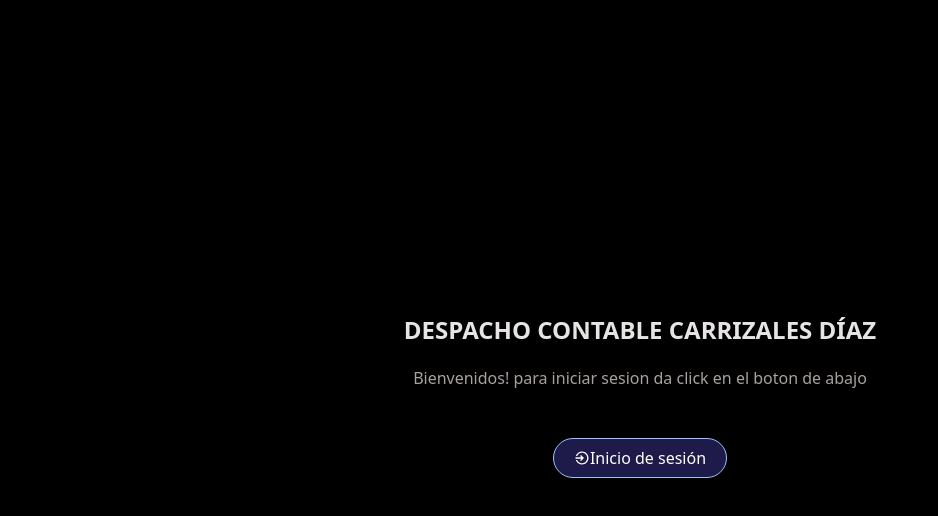
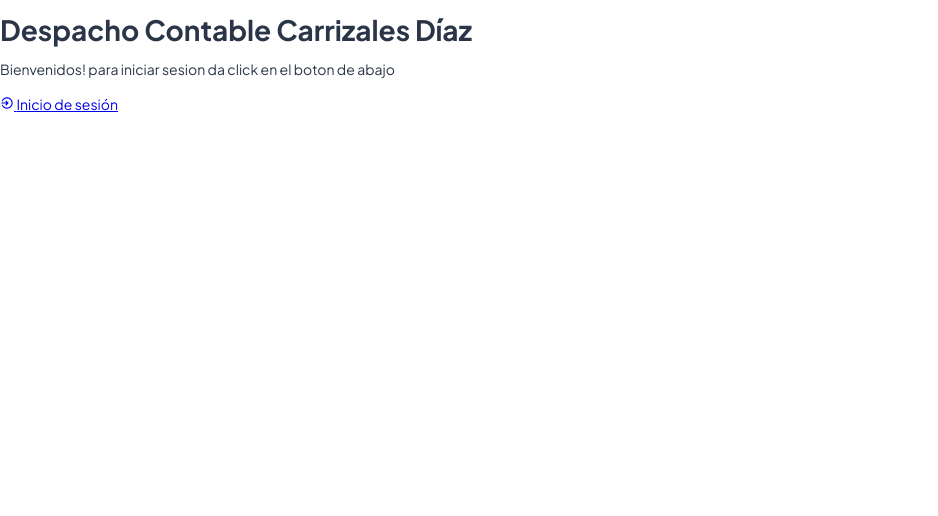
Before and after one commit to NayeliCarrizalesD/taskcount-c-diaz, a Next.js app: page / in a window 1280 px wide. Shown: the top 516 px of the page, without its empty margins (0-938 px from the left). Built offline with nearby package versions, Linux system fonts and the light colour scheme.

Commit message:
prueba de layout

```diff
--- a/app/layout.tsx
+++ b/app/layout.tsx
@@ -1,4 +1,4 @@
-import './globals.css';
+/*import './globals.css';
 
 let title = 'Contadores Carrizales Diaz';
 let description =
@@ -14,17 +14,24 @@ export const metadata = {
       'Contadores Carrizales Diaz',
   },
   metadataBase: new URL('https://taskcount-c-diaz.vercel.app'),
-};
+};*/
 
 // eslint-disable-next-line react/no-children-prop
-export default function RootLayout({
+// filepath: c:\Program Files\Ampps\www\taskcount-c-diaz\app\protected\layout.tsx
+"use client";
+import { ThemeProvider } from "@mui/material/styles";
+import CssBaseline from "@mui/material/CssBaseline";
+import { baselightTheme } from "../utils/theme/DefaultColors";
+
+export default function ProtectedLayout({
   children,
 }: {
   children: React.ReactNode;
 }) {
   return (
-    <html lang="es">
-      <body>{children}</body>
-    </html>
+    <ThemeProvider theme={baselightTheme}>
+      <CssBaseline />
+      {children}
+    </ThemeProvider>
   );
 }
```
